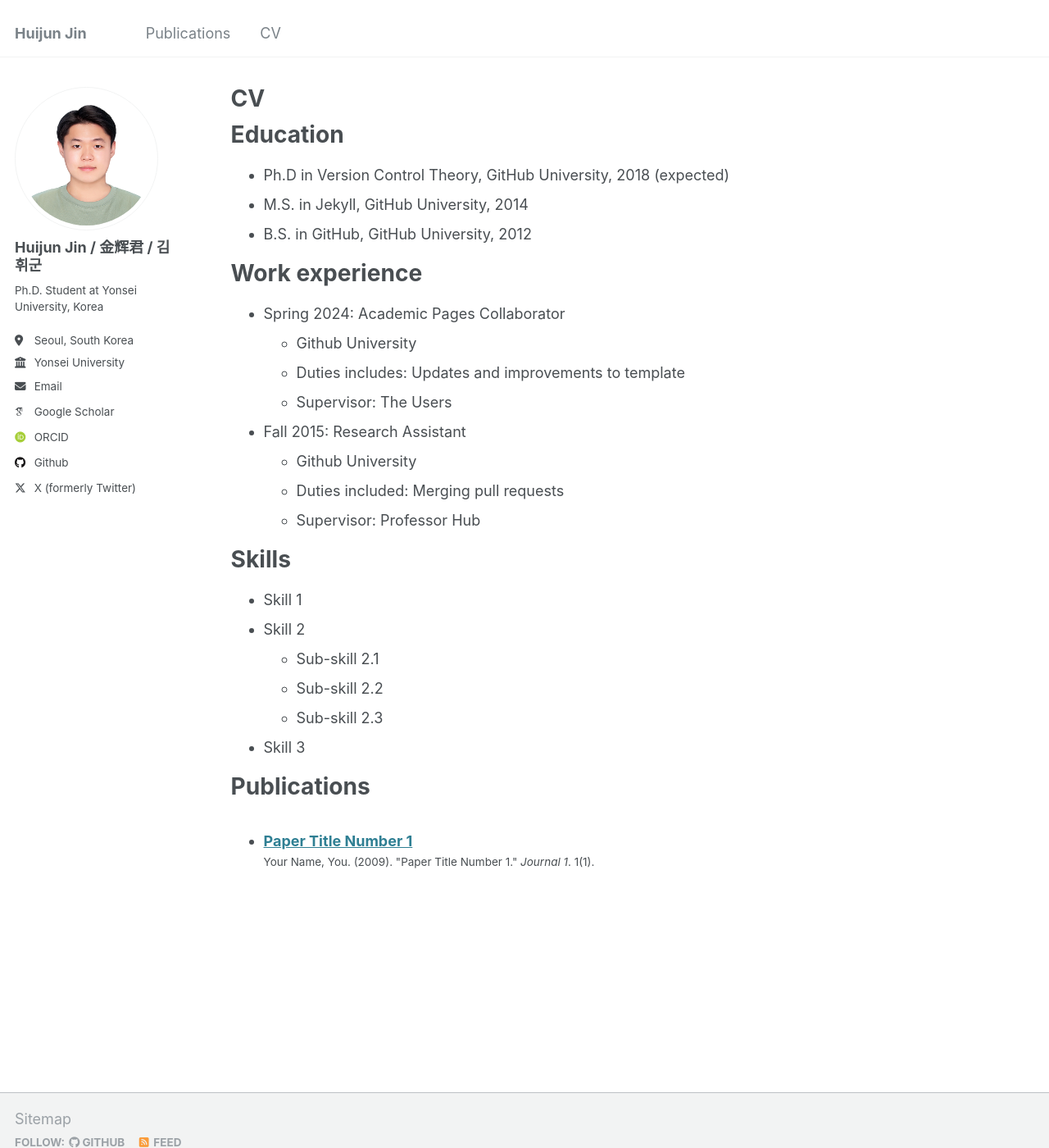
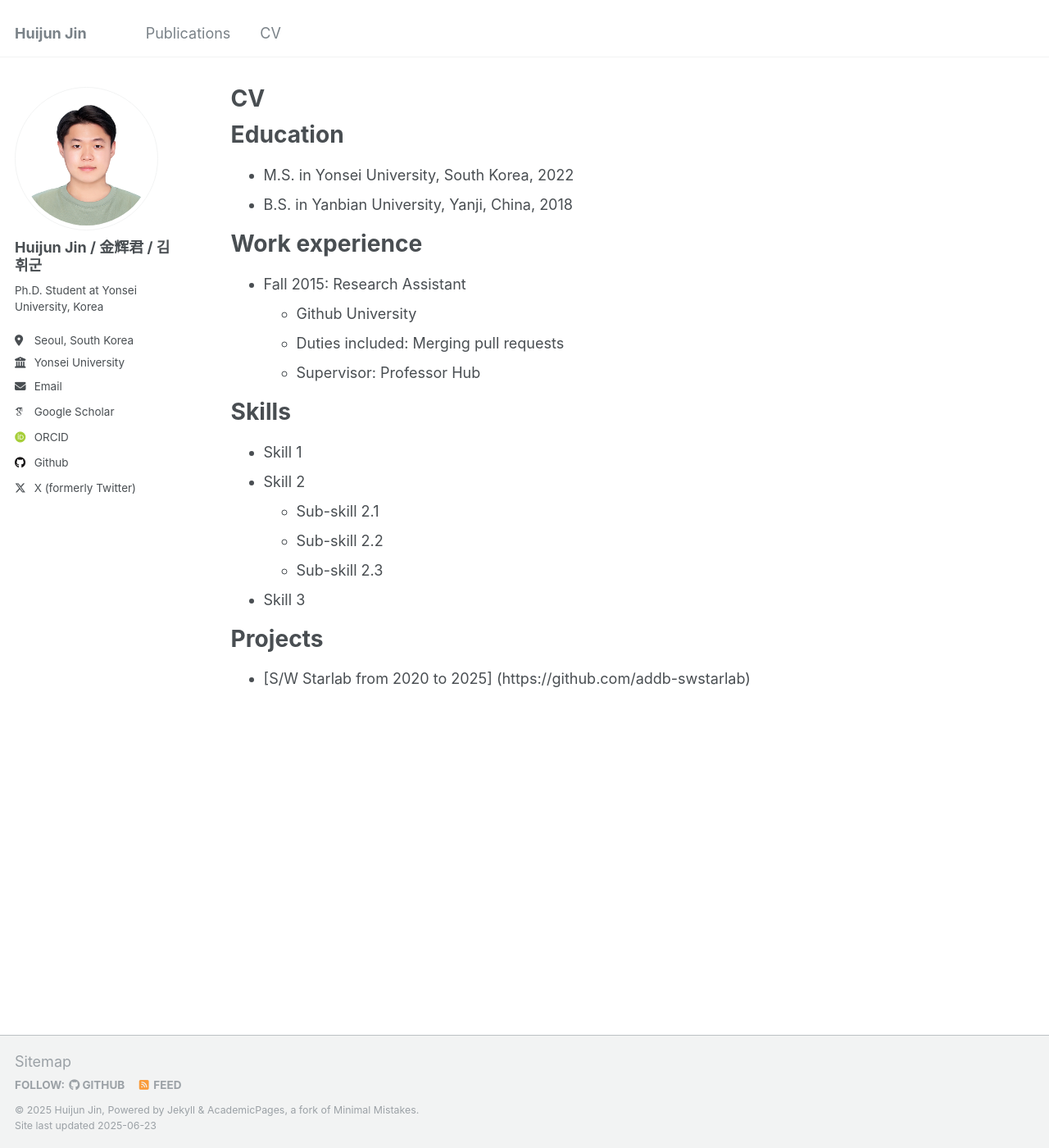
Before and after one commit to huijunjin/huijunjin.github.io, a Jekyll site: the page built from _pages/cv.md, in a window 1280 px wide and 1400 px high. Shown: the whole window at 82% size. Built offline with Jekyll 4.4.1, drawn with Linux system fonts in a browser that asks for light colours; some web fonts are replaced.

Commit message:
Update cv.md

```diff
--- a/_pages/cv.md
+++ b/_pages/cv.md
@@ -11,17 +11,11 @@ redirect_from:
 
 Education
 ======
-* Ph.D in Version Control Theory, GitHub University, 2018 (expected)
-* M.S. in Jekyll, GitHub University, 2014
-* B.S. in GitHub, GitHub University, 2012
+* M.S. in Yonsei University, South Korea, 2022
+* B.S. in Yanbian University, Yanji, China, 2018
 
 Work experience
 ======
-* Spring 2024: Academic Pages Collaborator
-  * Github University
-  * Duties includes: Updates and improvements to template
-  * Supervisor: The Users
-
 * Fall 2015: Research Assistant
   * Github University
   * Duties included: Merging pull requests
@@ -36,8 +30,6 @@ Skills
   * Sub-skill 2.3
 * Skill 3
 
-Publications
+Projects
 ======
-  <ul>{% for post in site.publications reversed %}
-    {% include archive-single-cv.html %}
-  {% endfor %}</ul>
+* [S/W Starlab from 2020 to 2025] (https://github.com/addb-swstarlab)
```
